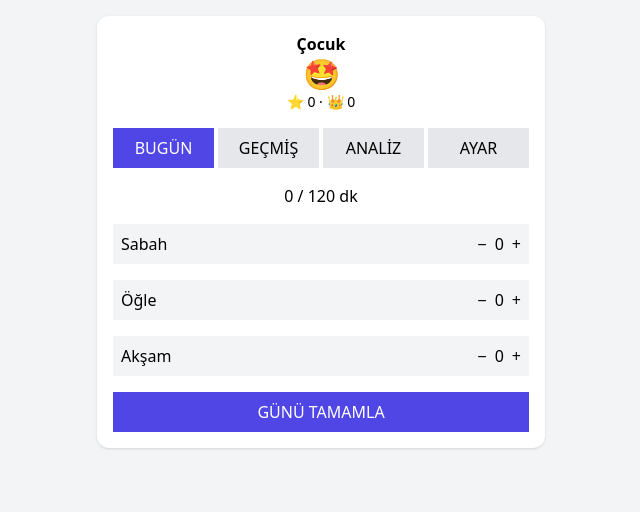
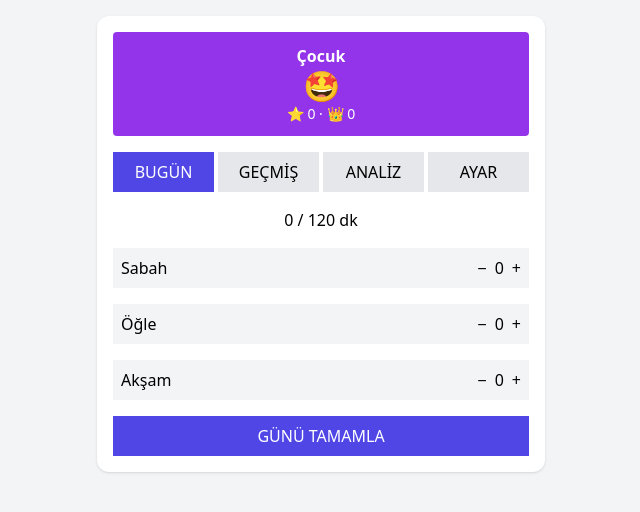
Before and after one commit to terennumusic-eng/gunluk-ekran-surei, a React (Vite) app: page / in a window 1280 px wide. Shown: the top 512 px of the page, without its empty margins (319-959 px from the left). Built offline with nearby package versions, Linux system fonts and the light colour scheme.

Commit message:
fix: analiz gercek bar grafik + emoji renkleri geri

```diff
--- a/src/App.jsx
+++ b/src/App.jsx
@@ -1,23 +1,19 @@
 import { useEffect, useState } from "react";
 
-/* STORAGE KEYS */
+/* STORAGE */
 const K_TODAY = "app_v2_today";
 const K_HISTORY = "app_v2_history";
 const K_SETTINGS = "app_v2_settings";
 
-/* DEFAULT SETTINGS */
-const DEFAULT_SETTINGS = {
-  name: "Çocuk",
-  limit: 120,
-  step: 5,
-};
+/* SETTINGS */
+const DEFAULT_SETTINGS = { name: "Çocuk", limit: 120, step: 5 };
 
-/* LEVELS (ORANLI) */
+/* LEVELS */
 const LEVELS = {
-  efsane: { ratio: 0.65, emoji: "🤩", label: "Efsane", bg: "bg-purple-100", bar: "bg-purple-600" },
-  iyi: { ratio: 0.85, emoji: "🙂", label: "İyi", bg: "bg-green-100", bar: "bg-green-500" },
-  sinirda: { ratio: 1.0, emoji: "😐", label: "Sınırda", bg: "bg-yellow-100", bar: "bg-yellow-400" },
-  asti: { ratio: 999, emoji: "😵", label: "Aşırı", bg: "bg-red-100", bar: "bg-red-500" },
+  efsane: { ratio: 0.65, emoji: "🤩", label: "Efsane", color: "bg-purple-600" },
+  iyi: { ratio: 0.85, emoji: "🙂", label: "İyi", color: "bg-green-500" },
+  sinirda: { ratio: 1.0, emoji: "😐", label: "Sınırda", color: "bg-yellow-400" },
+  asti: { ratio: 999, emoji: "😵", label: "Aşırı", color: "bg-red-500" },
 };
 
 export default function App() {
@@ -48,60 +44,49 @@ export default function App() {
   }, [history, settings, sabah, ogle, aksam]);
 
   /* LEVEL */
-  function getLevel(totalValue) {
+  function getLevel(val) {
     const limit = settings.limit;
-    if (totalValue <= limit * LEVELS.efsane.ratio) return { key: "efsane", ...LEVELS.efsane };
-    if (totalValue <= limit * LEVELS.iyi.ratio) return { key: "iyi", ...LEVELS.iyi };
-    if (totalValue <= limit * LEVELS.sinirda.ratio) return { key: "sinirda", ...LEVELS.sinirda };
+    if (val <= limit * LEVELS.efsane.ratio) return { key: "efsane", ...LEVELS.efsane };
+    if (val <= limit * LEVELS.iyi.ratio) return { key: "iyi", ...LEVELS.iyi };
+    if (val <= limit * LEVELS.sinirda.ratio) return { key: "sinirda", ...LEVELS.sinirda };
     return { key: "asti", ...LEVELS.asti };
   }
 
   const level = getLevel(total);
 
-  /* REWARDS (GEÇMİŞTEN) */
+  /* REWARD */
   const efsaneCount = history.filter(h => h.key === "efsane").length;
   const crown = Math.floor(efsaneCount / 7);
   const star = efsaneCount % 7;
   const kalan = 7 - star;
 
-  /* COMPLETE DAY */
   function completeDay() {
     const l = getLevel(total);
-    const record = {
+    setHistory(p => [{
       id: Date.now(),
       date: new Date().toLocaleDateString("tr-TR"),
       total,
       key: l.key,
       emoji: l.emoji,
-    };
-    setHistory(prev => [record, ...prev]);
-    setSabah(0);
-    setOgle(0);
-    setAksam(0);
+    }, ...p]);
+    setSabah(0); setOgle(0); setAksam(0);
   }
 
   function deleteRecord(id) {
-    if (!confirm("Bu kayıt silinsin mi?")) return;
-    setHistory(prev => prev.filter(h => h.id !== id));
+    if (!confirm("Silinsin mi?")) return;
+    setHistory(p => p.filter(h => h.id !== id));
   }
 
-  /* ANALYSIS DATA */
+  /* ANALYSIS */
   const last7 = history.slice(0, 7).reverse();
   const maxVal = Math.max(...last7.map(d => d.total), settings.limit);
-
-  const counts = {
-    efsane: history.filter(h => h.key === "efsane").length,
-    iyi: history.filter(h => h.key === "iyi").length,
-    sinirda: history.filter(h => h.key === "sinirda").length,
-    asti: history.filter(h => h.key === "asti").length,
-  };
 
   return (
     <div className="min-h-screen bg-gray-100 p-4">
       <div className="bg-white rounded-xl shadow max-w-md mx-auto p-4 space-y-4">
 
         {/* HEADER */}
-        <div className="text-center">
+        <div className={`text-center text-white p-3 rounded ${level.color}`}>
           <h1 className="font-bold">{settings.name}</h1>
           <div className="text-3xl">{level.emoji}</div>
           <div className="text-sm">⭐ {star} · 👑 {crown}</div>
@@ -114,9 +99,7 @@ export default function App() {
               key={t}
               onClick={() => setTab(t)}
               className={tab === t ? "bg-indigo-600 text-white p-2" : "bg-gray-200 p-2"}
-            >
-              {t}
-            </button>
+            >{t}</button>
           ))}
         </div>
 
@@ -144,36 +127,24 @@ export default function App() {
         {/* ANALİZ */}
         {tab === "ANALİZ" && (
           history.length === 0 ? (
-            <p className="text-center text-gray-400">Analiz için gün ekleyin</p>
+            <p className="text-center text-gray-400">Veri yok</p>
           ) : (
             <>
-              {/* SUMMARY CARDS */}
-              <div className="grid grid-cols-2 gap-2 text-sm">
-                {Object.keys(LEVELS).map(k => (
-                  <div key={k} className={`${LEVELS[k].bg} p-2 rounded text-center`}>
-                    <div className="font-bold">{LEVELS[k].label}</div>
-                    <div>{counts[k]} gün</div>
+              <div className="flex items-end gap-2 h-40">
+                {last7.map((d, i) => (
+                  <div key={i} className="flex-1 flex flex-col items-center">
+                    <div
+                      className={`${LEVELS[d.key].color} w-full rounded`}
+                      style={{ height: `${(d.total / maxVal) * 100}%` }}
+                    />
+                    <span className="text-xs mt-1">G{i + 1}</span>
                   </div>
                 ))}
               </div>
 
-              {/* BAR GRAPH */}
-              <div className="flex items-end gap-1 h-40">
-                {last7.map((d, i) => (
-                  <div key={i} className="flex-1 flex flex-col items-center">
-                    <div
-                      className={`${LEVELS[d.key].bar} w-full rounded`}
-                      style={{ height: `${(d.total / maxVal) * 100}%` }}
-                    />
-                    <span className="text-xs mt-1">{d.total}</span>
-                  </div>
-                ))}
-              </div>
-
-              {/* GOAL INFO */}
               <div className="text-center text-sm">
                 Bu hafta <b>{last7.filter(d => d.key === "efsane").length}</b> efsane gün<br />
-                1 taç için <b>{kalan}</b> efsane gün kaldı
+                1 taç için <b>{kalan}</b> gün kaldı
               </div>
             </>
           )
```
